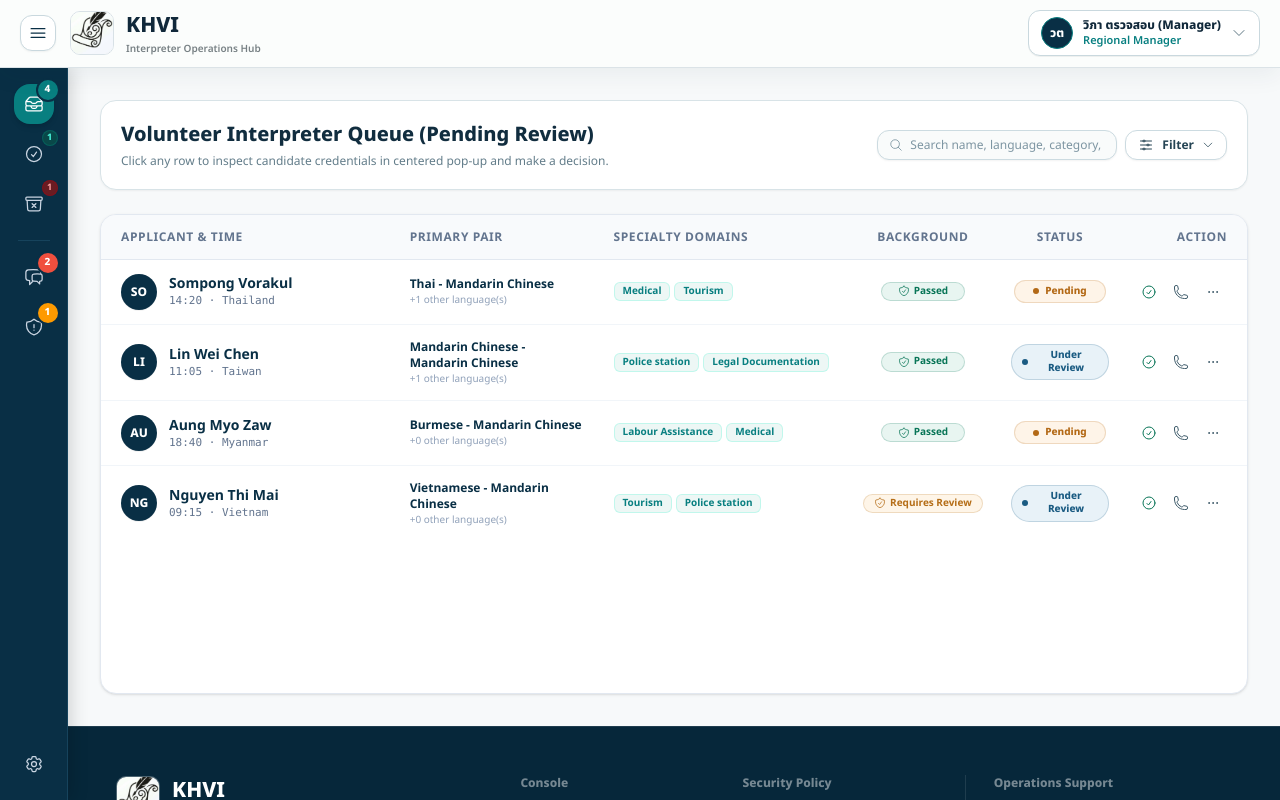
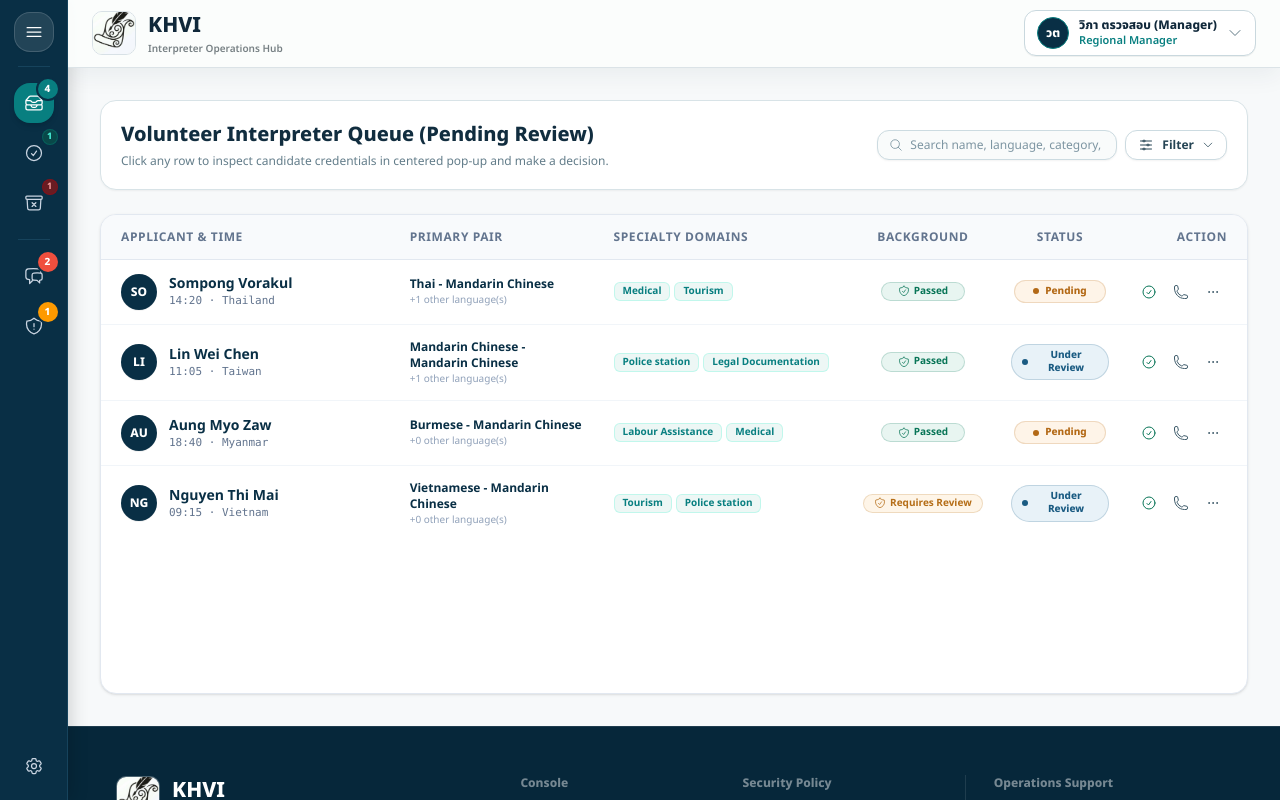
Before and after one commit to OnisawanO/khvi-helper, a Next.js app: page /manager in a window 1280 px wide. Built offline with nearby package versions, Linux system fonts and the light colour scheme.

Commit message:
feat(manager): align manager layout with full-height left rail bar and corner menu block

```diff
--- a/app/(manager)/manager/page.tsx
+++ b/app/(manager)/manager/page.tsx
@@ -81,14 +81,13 @@ function ManagerTopHeader({
 
   return (
     <header className="sticky top-0 z-30 border-b border-[#dbe3e7] bg-[#fbfdfc]/95 shadow-[0_8px_24px_rgba(21,52,67,0.06)] backdrop-blur select-none">
-      <div className="flex w-full items-center justify-between gap-3 px-2.5 py-2.5 sm:px-4 md:px-5">
-        {/* Brand & Sidebar Toggle Button (Aligned with sidebar edge for unified block feel) */}
+      <div className="flex w-full items-center justify-between gap-3 px-3 py-2.5 sm:px-4 md:px-6">
+        {/* Brand & Sidebar Toggle Button (Mobile only, desktop uses Rail Bar button) */}
         <div className="flex items-center gap-2.5 sm:gap-3.5">
-          {/* Unified Sidebar Pop-up / Drawer Toggle Button */}
           <button
             type="button"
             onClick={onMenuClick}
-            className="flex h-9 w-9 items-center justify-center rounded-xl border border-[#c9d8de] bg-white text-[#092f45] shadow-xs hover:border-[#087f80] hover:bg-[#edf7f5] hover:text-[#087f80] transition-colors focus:outline-none focus:ring-2 focus:ring-[#087f80]/30 cursor-pointer"
+            className="flex md:hidden h-9 w-9 items-center justify-center rounded-xl border border-[#c9d8de] bg-white text-[#092f45] shadow-xs hover:border-[#087f80] hover:bg-[#edf7f5] hover:text-[#087f80] transition-colors focus:outline-none focus:ring-2 focus:ring-[#087f80]/30 cursor-pointer"
             aria-label="Toggle Navigation Menu"
             title="Toggle Navigation Menu (เปิด/ปิด เมนู)"
           >
@@ -400,18 +399,7 @@ export default function ManagerDashboard() {
   const pendingReportCount = reports.filter((r) => r.status === "Pending Investigation").length;
 
   return (
-    <div className="flex h-screen w-full flex-col overflow-hidden bg-[#f7f9fa] text-[#092f45] antialiased">
-      {/* 1. Global Top Header (Matching Admin portal standard) */}
-      <ManagerTopHeader
-        onMenuClick={() => setIsMobileDrawerOpen((prev) => !prev)}
-        currentUser={currentUser}
-        userInitials={userInitials}
-        onSignOut={handleSignOut}
-        onChangeAccount={() => setIsLoginModalOpen(true)}
-      />
-
-      {/* Main Container below Header: Pop-up Sidebar Drawer + Main Content Workspace */}
-      <div className="relative flex flex-1 flex-row overflow-hidden min-h-0">
+    <div className="flex h-screen w-full flex-row overflow-hidden bg-[#f7f9fa] text-[#092f45] antialiased">
       {/* Universal Slide-out Pop-up Sidebar Drawer (Overlay across mobile, tablet, and desktop) */}
       <div
         className={`fixed inset-0 z-50 transition-all duration-300 ${
@@ -637,10 +625,25 @@ export default function ManagerDashboard() {
           </aside>
         </div>
 
-        {/* 2. Compact Left Rail Bar (Dark Navy Theme - Consistent & Unified) */}
-        <aside className="hidden md:flex flex-col w-[68px] shrink-0 items-center justify-between border-r border-[#16435c] bg-[#092f45] py-4 z-20 select-none shadow-[4px_0_16px_rgba(0,0,0,0.15)]">
+        {/* 2. Compact Left Rail Bar (Dark Navy Theme - Full Height Single Block) */}
+        <aside className="hidden md:flex flex-col w-[68px] shrink-0 items-center justify-between border-r border-[#16435c] bg-[#092f45] py-3.5 z-20 select-none shadow-[4px_0_16px_rgba(0,0,0,0.15)]">
           {/* Top: Section Quick Buttons with Notification Badges */}
           <div className="flex flex-col items-center gap-4 w-full px-2">
+            {/* Menu Hamburger Button: Seamless top corner block level with Header */}
+            <div className="flex h-9 w-full items-center justify-center">
+              <button
+                type="button"
+                onClick={() => setIsMobileDrawerOpen((prev) => !prev)}
+                className="flex h-10 w-10 items-center justify-center rounded-2xl border border-white/15 bg-white/10 text-white shadow-xs hover:bg-[#087f80] hover:border-[#087f80] transition-all focus:outline-none focus:ring-2 focus:ring-[#087f80]/40 cursor-pointer"
+                aria-label="Toggle Navigation Drawer"
+                title="Toggle Navigation Menu (เปิด/ปิด เมนูด้านข้าง)"
+              >
+                <Bars3Icon className="h-5 w-5" />
+              </button>
+            </div>
+
+            <div className="h-px w-8 bg-[#16435c]" />
+
             {/* Verification Group */}
             <div className="flex flex-col items-center gap-2.5 w-full">
               {/* Queue (Pending review with badge) */}
@@ -765,8 +768,17 @@ export default function ManagerDashboard() {
           </div>
         </aside>
 
-        {/* Right Column: Main Content Workspace + Footer */}
+        {/* Right Column: Top Header + Main Content Workspace + Footer */}
         <div className="flex flex-1 flex-col h-full overflow-hidden min-w-0">
+          {/* Top Header inside right column */}
+          <ManagerTopHeader
+            onMenuClick={() => setIsMobileDrawerOpen((prev) => !prev)}
+            currentUser={currentUser}
+            userInitials={userInitials}
+            onSignOut={handleSignOut}
+            onChangeAccount={() => setIsLoginModalOpen(true)}
+          />
+
           {/* Main Content Workspace (Flex column with min-h-full ensures sticky footer at bottom) */}
           <div className="flex-1 overflow-y-auto min-w-0 flex flex-col">
           <main className="flex-1 p-4 sm:p-6 md:p-8 space-y-5 sm:space-y-6">
@@ -1377,7 +1389,6 @@ export default function ManagerDashboard() {
           />
         </div>
       </div>
-    </div>
 
       {/* Centered Pop-up Modal (30% / 70% Split) & Reject Dialog */}
       <ApplicantDetailModal
```
Lines whose indentation alone changed are shown as unchanged.
